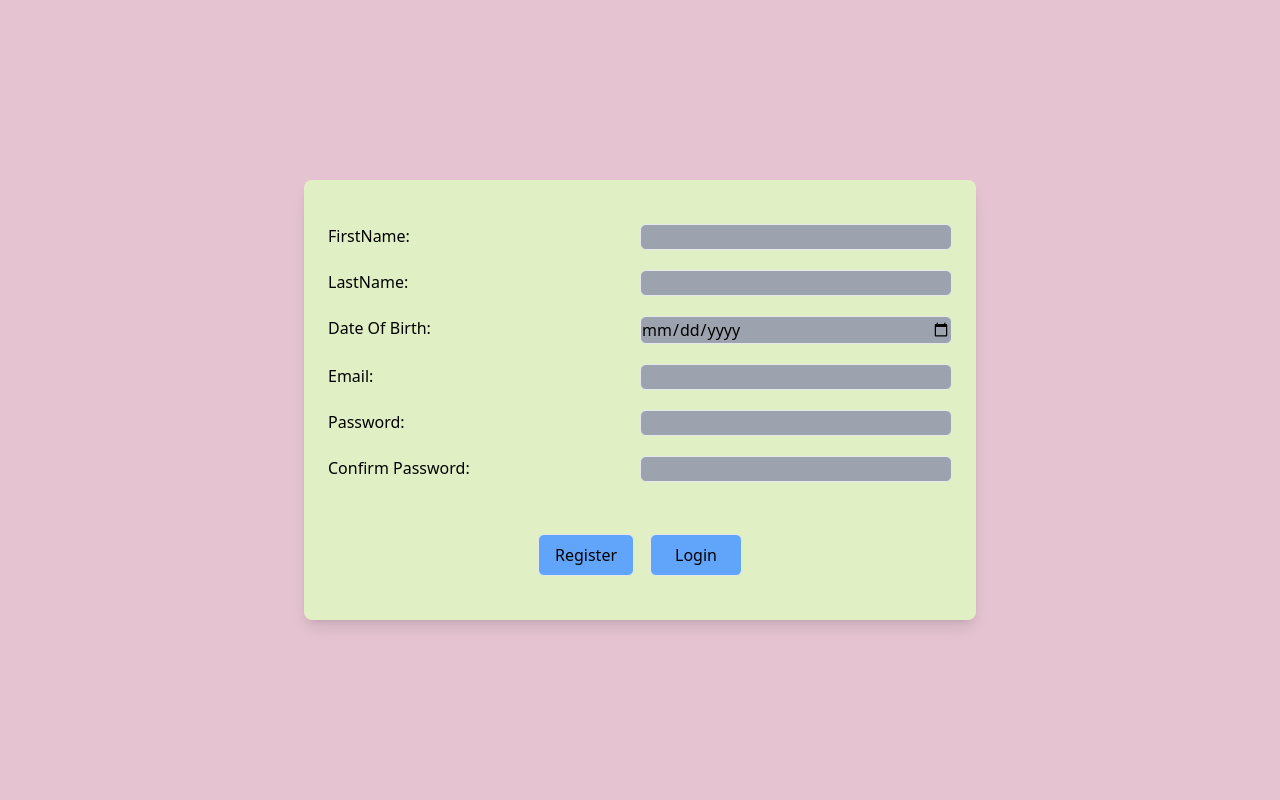
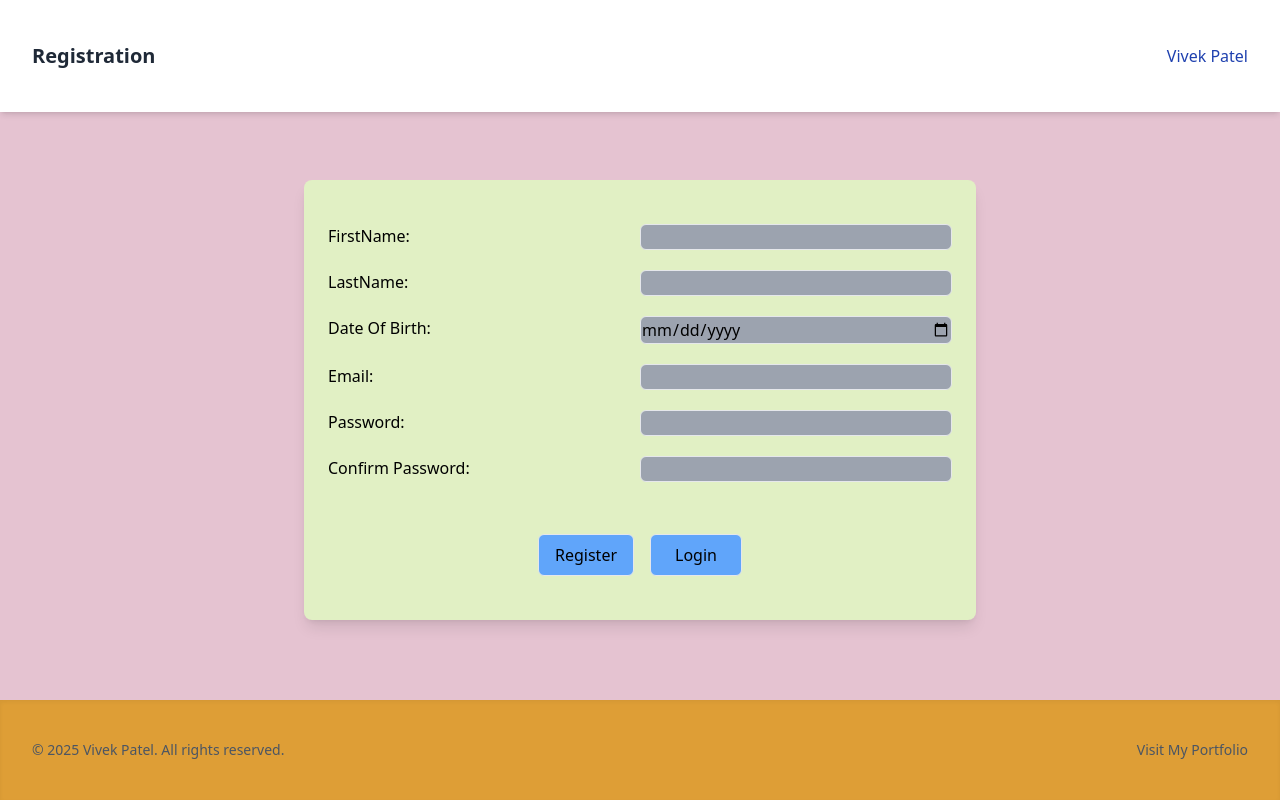
Before and after one commit to VivekPatel8433/Form, a website: page index.html in a window 1280 px wide. Drawn offline with nearby package versions, Linux system fonts and the light colour scheme.

Commit message:
Headers and Footers added

```diff
--- a/index.html
+++ b/index.html
@@ -5,9 +5,38 @@
     <meta name="viewport" content="width=device-width, initial-scale=1.0">
     <title>Registration</title>
      <script src="https://cdn.tailwindcss.com"></script>
+     <script src="https://cdn.counter.dev/script.js" data-id="fdffda50-accc-4d8e-85be-e294a3946bba" data-utcoffset="-6"></script>
       <link rel="stylesheet" href="style.css">
+      <script>
+        tailwind.config = {
+         theme: {
+        extend: {
+        fontFamily: {
+          poppins: ['Poppins', 'sans-serif']
+               }
+              }
+           }
+          }
+    </script>
 </head>
 <body class="bg-[#E5C3D1] flex items-center justify-center min-h-screen">
+  <header class="fixed top-0 left-0 right-0 bg-white shadow-md z-50 py-6">
+  <div class="max-w-7xl mx-auto px-4 sm:px-6 lg:px-8">
+    <div class="flex justify-between items-center h-16">
+      <h1 class="text-xl font-bold text-gray-800">Registration</h1>
+
+      <nav class="flex space-x-4">
+        <a href="https://vivekpatel8433.github.io/Portfolio-V1/"
+           target="_blank"
+           rel="noopener noreferrer"
+           class="text-blue-800 font-medium">
+          Vivek Patel
+        </a>
+      </nav>
+    </div>
+  </div>
+</header>
+
     <form method="POST" class="bg-[#E1F0C4] shadow-lg rounded-lg p-6 w-full max-w-lg md:max-w-2xl space-y-4">
         <div class="grid grid-cols-1 sm:grid-cols-2">
              <label for="firstName" class="mt-5">FirstName: </label>
@@ -38,6 +67,19 @@
       </div>
 
   </form>
+  <footer class=" fixed bottom-0 right-0 left-0 bg-[#DE9E36] shadow-inner mt-8 z-50 py-6">
+  <div class="max-w-7xl mx-auto px-4 sm:px-6 lg:px-8 py-4 flex flex-col sm:flex-row justify-between items-center text-gray-600 text-sm">
+
+    <p>&copy; 2025 Vivek Patel. All rights reserved.</p>
+
+    <a href="https://vivekpatel8433.github.io/Portfolio-V1/" target="_blank" rel="noopener noreferrer"
+       class="text-blue-1000 hover:underline mt-2 sm:mt-0">
+      Visit My Portfolio
+    </a>
+
+  </div>
+</footer>
+
     <script src="index.js"></script>
 </body>
 </html>
```
